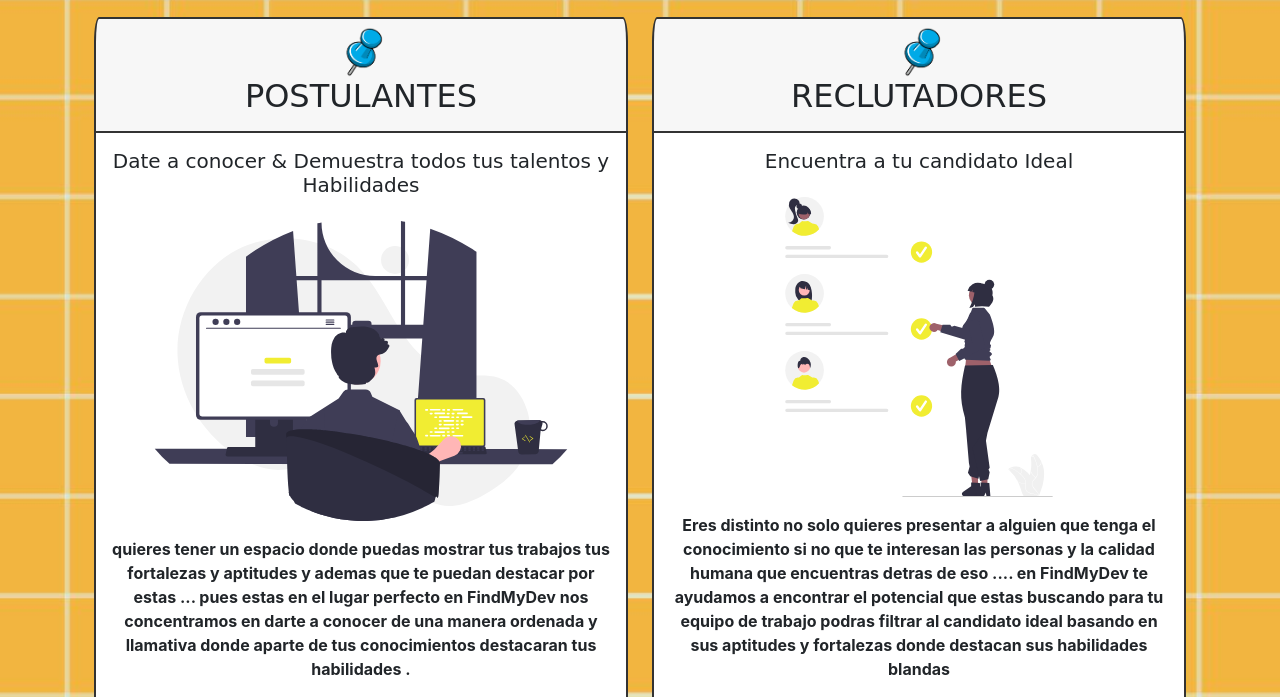
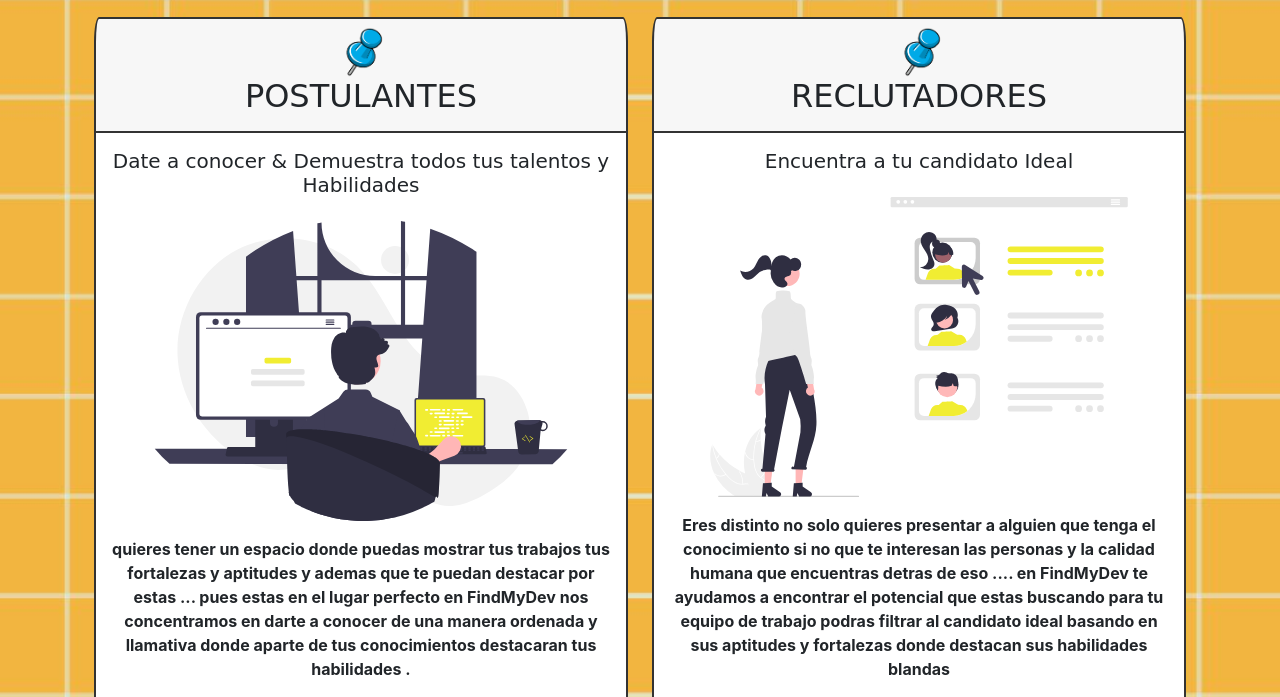
Before and after one commit to valcar03/FrontEndFindMyDev, a plain HTML site: page index.html in a window 1280 px wide. Shown: the part 655-1352 px from the top of the page. Drawn offline with nearby package versions, Linux system fonts and the light colour scheme; a web font is replaced by a local one.

Commit message:
modifica recluter

```diff
--- a/index.html
+++ b/index.html
@@ -137,7 +137,7 @@
             <div class="card-body">
               <h5 class="card-title">Encuentra a tu candidato Ideal</h5>
             </div>
-            <img src="/assets/img/svg/reclutadores2.svg" alt="" width="100%" height="300px">
+            <img src="/assets/img/svg/reclutador3.svg" alt="" width="100%" height="300px">
             <div class="card-body">
               <p class="card-text">Eres distinto no solo quieres presentar a alguien que tenga el conocimiento si no que te interesan las personas y la calidad humana que encuentras detras de eso .... en FindMyDev te ayudamos a encontrar el potencial que estas buscando para tu equipo de trabajo podras filtrar al candidato ideal basando en sus aptitudes y fortalezas donde destacan sus habilidades blandas</p>
             </div>
```
Also changed, not shown: assets/img/svg/reclutador3.svg (added).
